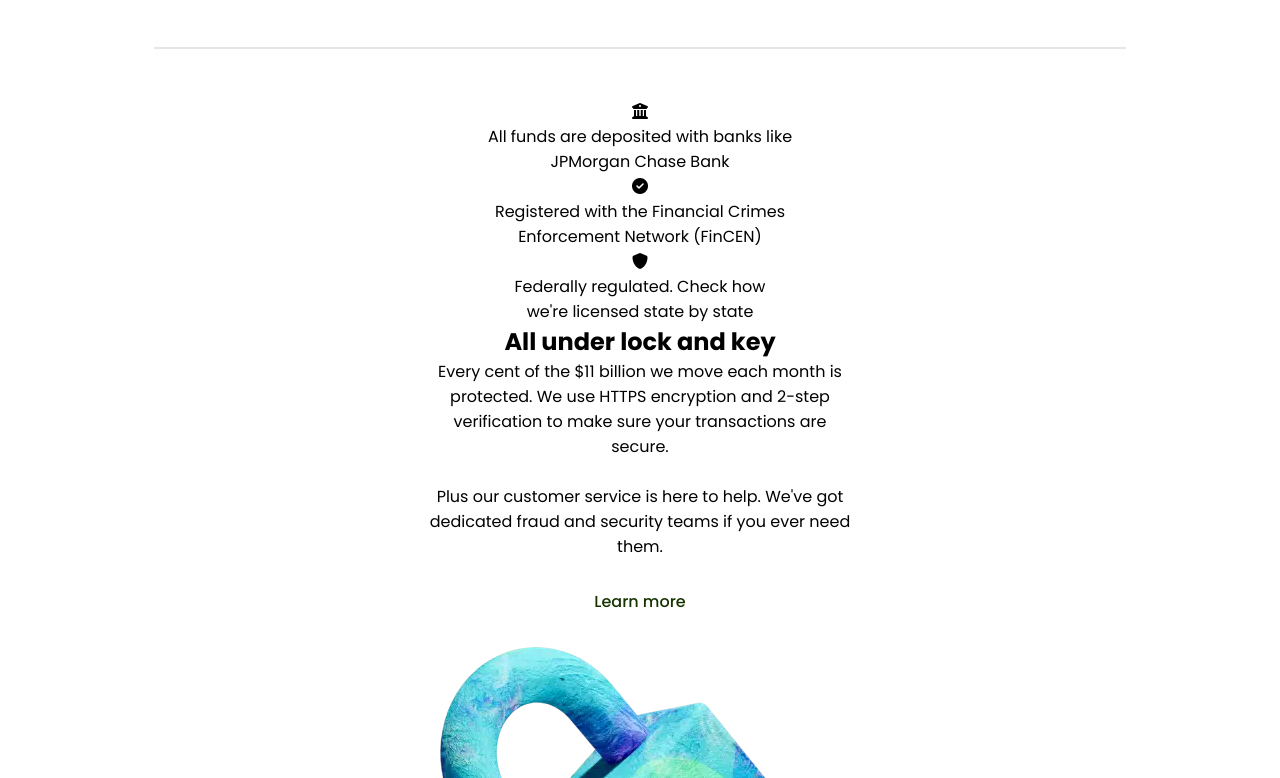
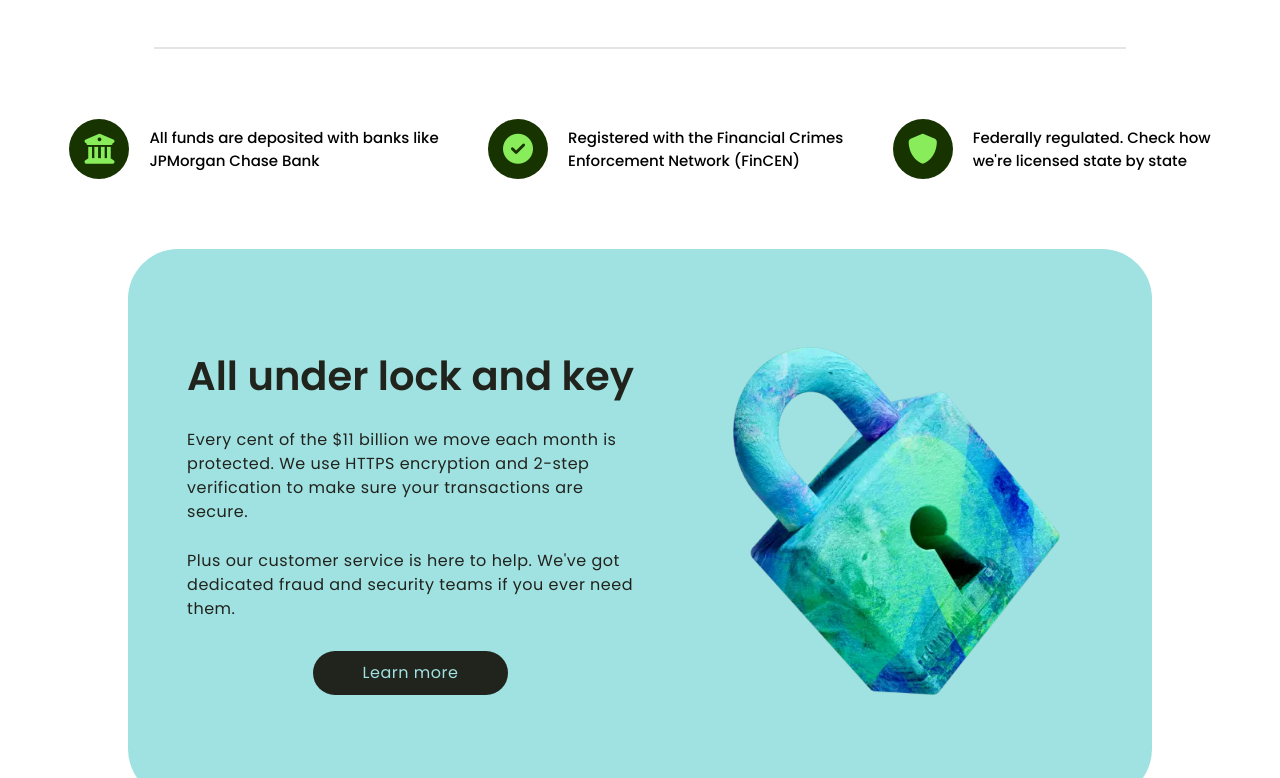
Before and after one commit to SrjAdhikari/Wise-UI-Clone, a plain HTML site: page index.html in a window 1280 px wide. Shown: the part 3302-4080 px from the top of the page. Drawn offline with Linux system fonts and the light colour scheme.

Commit message:
Add styling for security section with bank info, lock-key features, and icons

```diff
--- a/style.css
+++ b/style.css
@@ -403,3 +403,88 @@ hr {
     width: 100%;
     border: 1px solid #e5e5e5;
 }
+
+/* Security Section Style */
+.bank-info {
+    display: flex;
+    justify-content: space-evenly;
+    align-items: center;
+    padding: 20px;
+    margin-bottom: 50px;
+}
+
+.bank-info p {
+    font-size: 15px;
+    font-weight: 500;
+    text-align: left;
+}
+
+.jp-morgan-bank,
+.network,
+.license {
+    display: flex;
+    justify-content: space-evenly;
+    align-items: center;
+}
+
+.bank-info .fa-building-columns,
+.network .fa-circle-check,
+.license .fa-shield {
+    display: flex;
+    justify-content: center;
+    align-items: center;
+
+    width: 60px;
+    height: 60px;
+    color: #89ec5a;
+    font-size: 30px;
+    margin-right: 20px;
+
+    border-radius: 50%;
+    background-color: #163300;
+}
+
+.lock-key {
+    display: flex;
+    justify-content: space-evenly;
+    align-items: center;
+
+    width: 80%;
+    height: 550px;
+    margin: auto;
+    text-align: left;
+    border-radius: 50px;
+    background-color: #A0E1E1;
+}
+
+.lock-text h2 {
+    color: #21231D;
+    font-size: 40px;
+    font-weight: 600;
+    line-height: 110%;
+    margin-bottom: 30px;
+}
+
+.lock-text p {
+    color: #21231D;
+    font-size: 16px;
+    font-weight: 400;
+    line-height: 130%;
+    letter-spacing: 0.5px;
+    line-height: 150%;
+}
+
+.lock-key .lock-image img {
+    height: 400px;
+}
+
+.lock-key .btn .learn-more {
+    color: #A0E1E1;
+    background-color: #21231D;
+    padding: 10px 50px;
+    border-radius: 30px;
+}
+
+.lock-key .btn .learn-more:hover {
+    background-color: #163300;
+}
```
